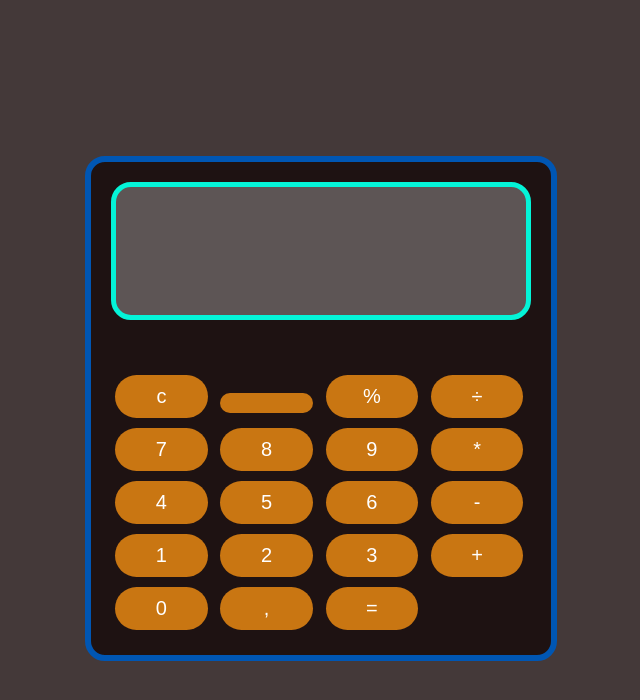
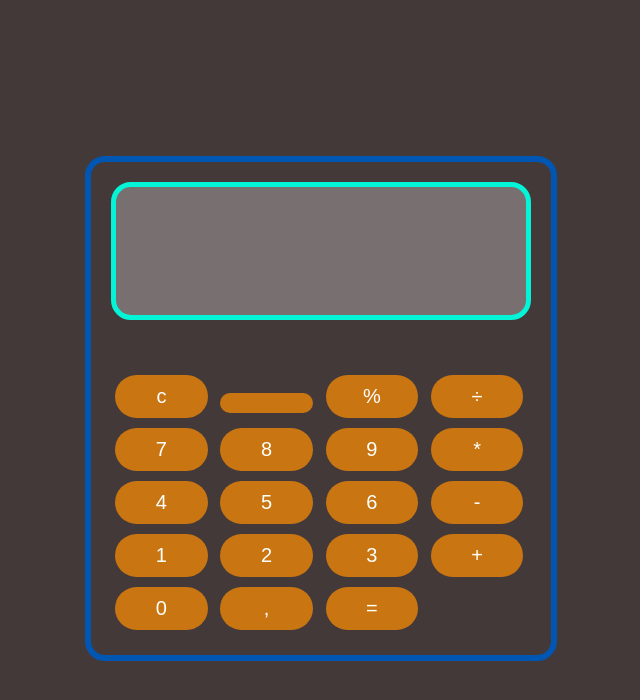
Before and after one commit to mepezho/online-calculator, a plain HTML site: page index.html in a window 1280 px wide. Shown: the whole page, without its empty margins (319-959 px from the left). Drawn offline with Linux system fonts and the light colour scheme.

Commit message:
Update index.html

```diff
--- a/index.html
+++ b/index.html
@@ -20,7 +20,7 @@
             border: 6px solid #0056b3;
             border-radius: 20px;
             padding: 20px;
-            background-color: #1e1212;
+            background-color: #443939;
         }
 
         input[type="text"]{
```
